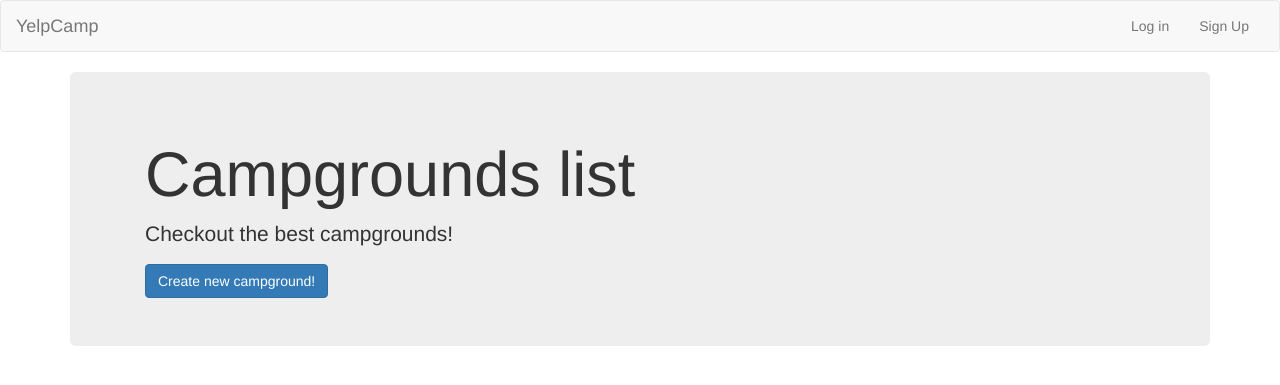
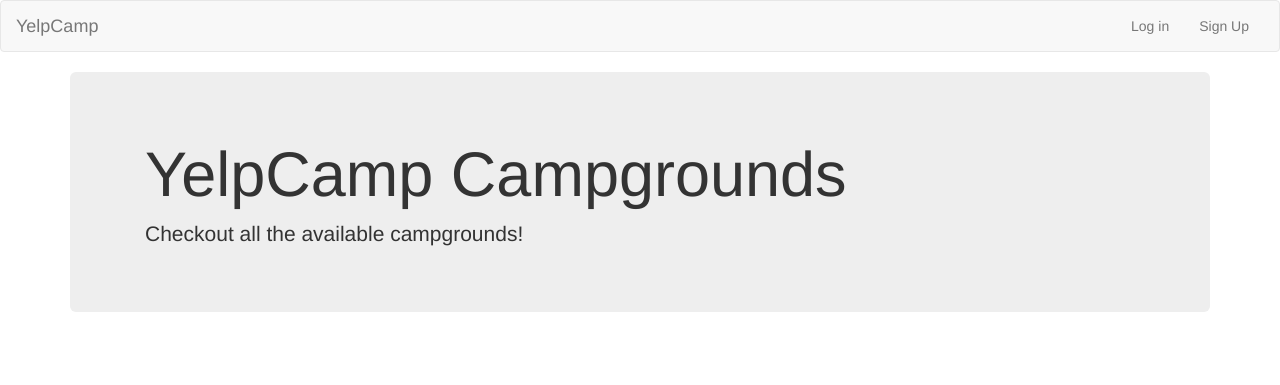
Before and after one commit to deloss/yelp-camp, a Node server app: page /campgrounds in a window 1280 px wide. Shown: the top 385 px of the page. Run offline with Node 20, Linux system fonts and the light colour scheme; data that the repository does not hold is empty; some libraries are stand-ins or nearby versions.

Commit message:
Some bug fixes

```diff
--- a/app.js
+++ b/app.js
@@ -45,7 +45,14 @@ app.use(campgroundRoutes);
 app.use(commentRoutes);
 app.use(indexRoutes);
 
+//HEROKU
+/*
 app.listen(process.env.PORT, process.env.IP, () => {
+	console.log("App has started.")
+})*/
+
+//goormid
+app.listen(3000, '0.0.0.0', () => {
 	console.log("App has started.")
 })
 
--- a/routes/campgrounds.js
+++ b/routes/campgrounds.js
@@ -35,11 +35,11 @@ router.post('/campgrounds', (req, res) => {
 	}
 })
 
-router.get('/campgrounds/new', (req, res) => {
+router.get('/campgrounds/new', isLoggedIn, (req, res) => {
 	res.render('campgrounds/new-campground');
 })
 
-router.get('/campgrounds/:id/edit', (req, res) => {
+router.get('/campgrounds/:id/edit', isLoggedIn, (req, res) => {
 	CampgroundModel.findById(req.params.id, (err, foundCampground) => {
 		if(err) {
 			console.log(err);
@@ -88,4 +88,11 @@ router.get('/campgrounds/:id', (req, res) => {
 		}
 	})
 })
+
+function isLoggedIn(req, res, next) {
+	if(req.isAuthenticated())
+		next()
+	else
+		res.redirect('/login')
+}
 module.exports = router;
--- a/views/campgrounds/campgrounds.ejs
+++ b/views/campgrounds/campgrounds.ejs
@@ -5,12 +5,14 @@
 <header class="jumbotron">
 	<div class="container">
 		<h1>
-		Campgrounds list
+			YelpCamp Campgrounds
 		</h1>
 		<p>
-			Checkout the best campgrounds!
+			Checkout all the available campgrounds!
 		</p>
+		<% if(currentUser && campground.author.id.equals(currentUser._id)) { %>
 		<a href="/campgrounds/new" class="btn btn-large btn-primary">Create new campground!</a>
+		<% } %>
 	</div>
 </header>
 
@@ -22,11 +24,12 @@
 <% campgrounds.forEach((campground) => { %>
 	<div class="col-md-3 col-sm-6">
 		<div class="thumbnail">
-			<a href="/campgrounds/<%= campground._id %>"><img src="<%= campground.imageUrl %>"></a>
+			<img src="<%= campground.imageUrl %>">
 			<div class="caption">
 				<h4>
 					<%= campground.title %>
 				</h4>
+				<a href="/campgrounds/<%= campground._id %>" class="btn btn-large btn-info">See more</a>
 			</div>
 		</div>
 	</div>
```
Also changed, not shown: views/campgrounds/campground-details.ejs (+0 -12 lines), views/homepage.ejs (+10 -4 lines).
